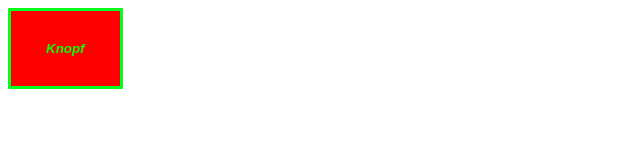
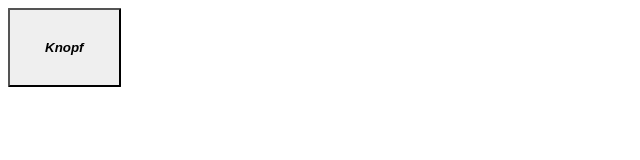
Before and after one commit to Ahisi1/praktikum, a plain HTML site: page index.html in a window 1280 px wide. Shown: the whole page, without its empty margins (0-640 px from the left). Drawn offline with Linux system fonts and the light colour scheme.

Commit message:
fix: change button color

```diff
--- a/index.html
+++ b/index.html
@@ -11,9 +11,6 @@
     <style>
         .btn {
           font-style: italic;
-          border: 3px solid rgb(0, 255, 30);
-          background-color: rgb(255, 0, 0);
-          color: rgb(13, 255, 0);
           padding: 30px 35px;
           border-radius: 1px;
           font-weight: 800;
```
